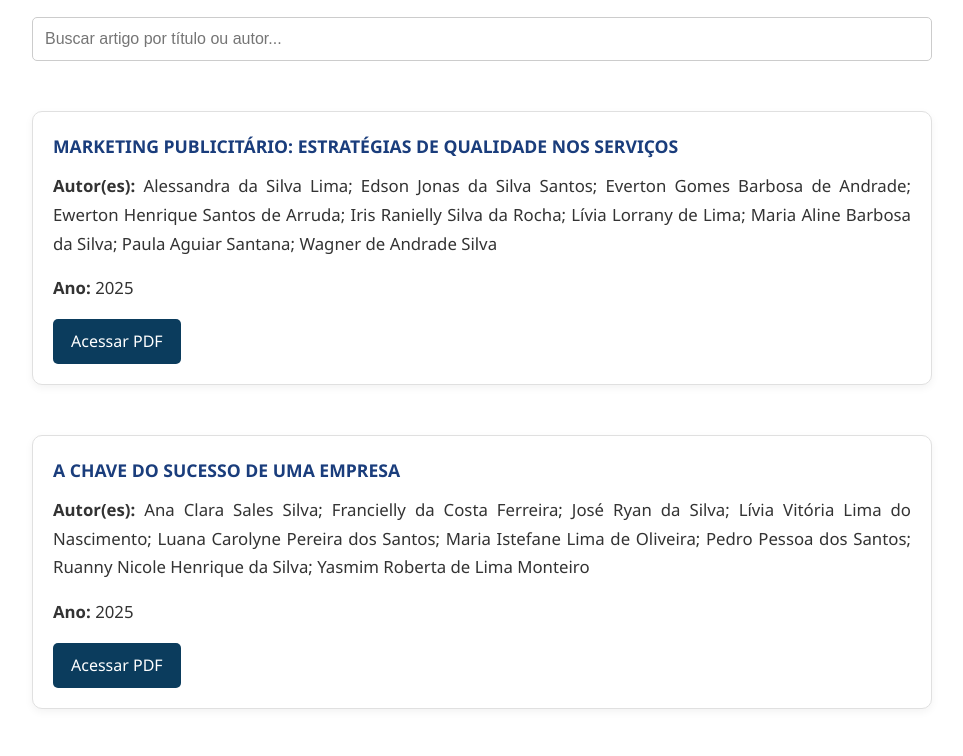
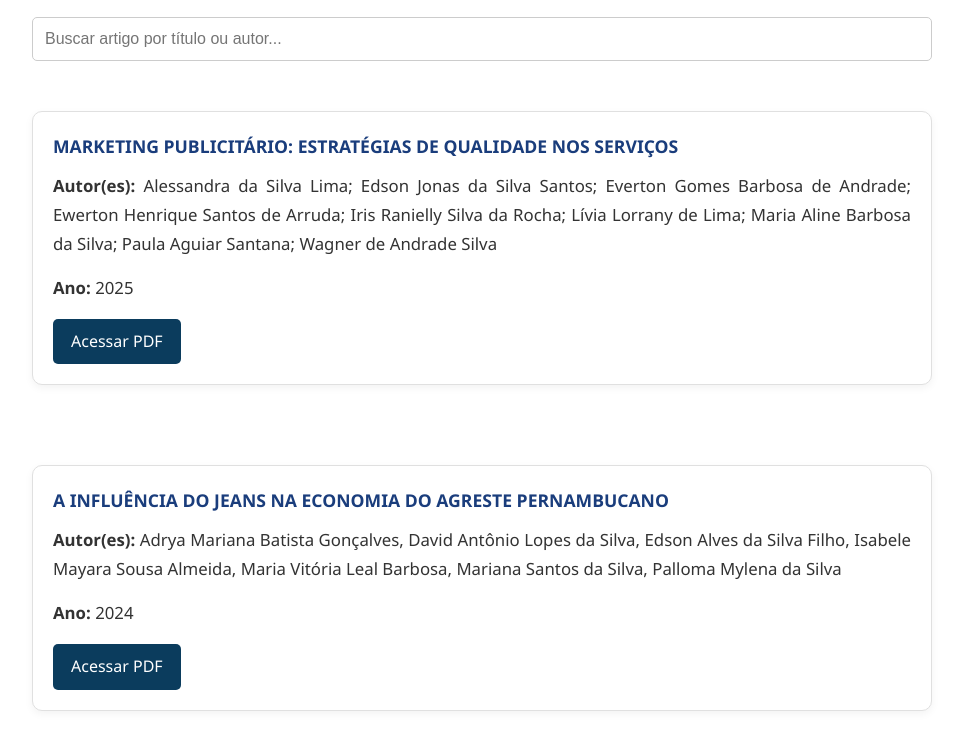
Before and after one commit to reptec-design/Reposit-rio-Eletr-nico-de-Pesquisas-Cient-ficas-da-Escola-T-cnica, a plain HTML site: page administração.html in a window 1280 px wide. Shown: the part 124-880 px from the top of the page, without its empty margins (158-1121 px from the left). Drawn offline with Linux system fonts and the light colour scheme.

Commit message:
Add files via upload

```diff
--- a/administração.html
+++ b/administração.html
@@ -26,6 +26,17 @@
         <p><strong>Autor(es):</strong> Alessandra da Silva Lima; Edson Jonas da Silva Santos; Everton Gomes Barbosa de Andrade; Ewerton Henrique Santos de Arruda; Iris Ranielly Silva da Rocha; Lívia Lorrany de Lima; Maria Aline Barbosa da Silva; Paula Aguiar Santana; Wagner de Andrade Silva</p>
         <p><strong>Ano:</strong> 2025</p>
         <a href="https://archive.org/details/Marketing_Publicitario_Lima_2025"
+           class="botao" target="_blank">
+           Acessar PDF
+        </a>
+      </div>
+
+ <div class="lista-artigos">
+      <div class="card-artigo artigo-admin">
+        <h3>A INFLUÊNCIA DO JEANS NA ECONOMIA DO AGRESTE PERNAMBUCANO</h3>
+        <p><strong>Autor(es):</strong> Adrya Mariana Batista Gonçalves, David Antônio Lopes da Silva, Edson Alves da Silva Filho, Isabele Mayara Sousa Almeida, Maria Vitória Leal Barbosa, Mariana Santos da Silva, Palloma Mylena da Silva</p>
+        <p><strong>Ano:</strong> 2024</p>
+        <a href="https://archive.org/details/a-influencia-do-jeans-na-economia-do-agreste-pernambucano"
            class="botao" target="_blank">
            Acessar PDF
         </a>
```
